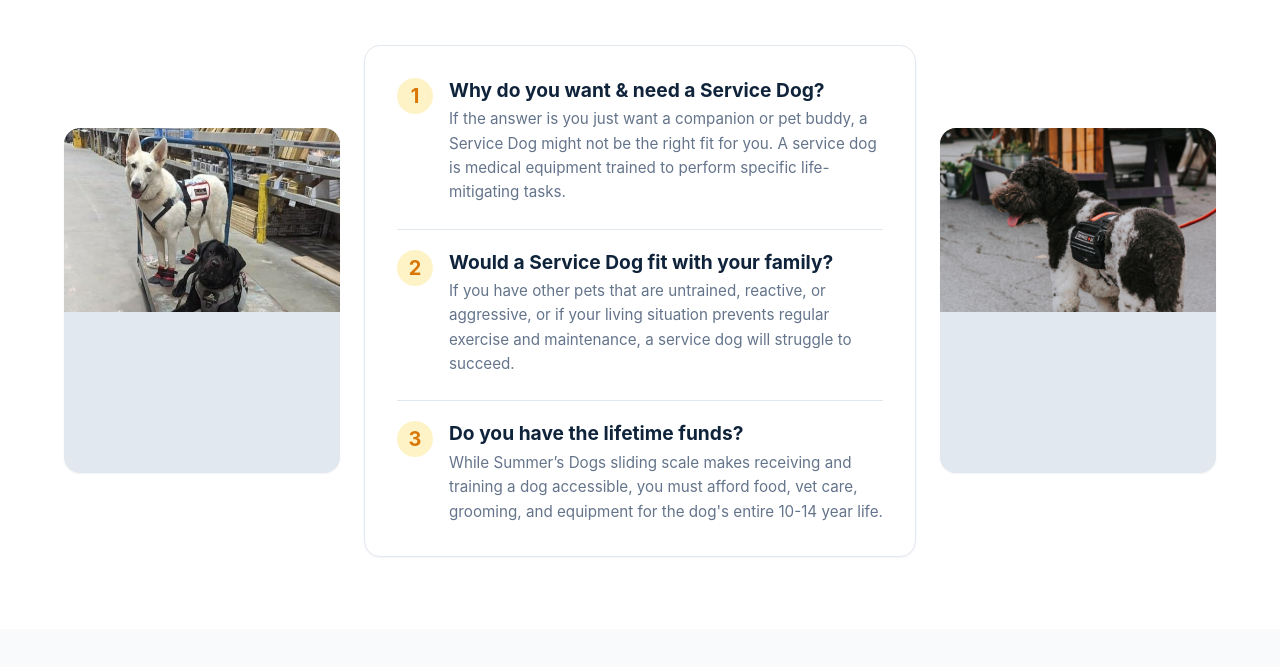
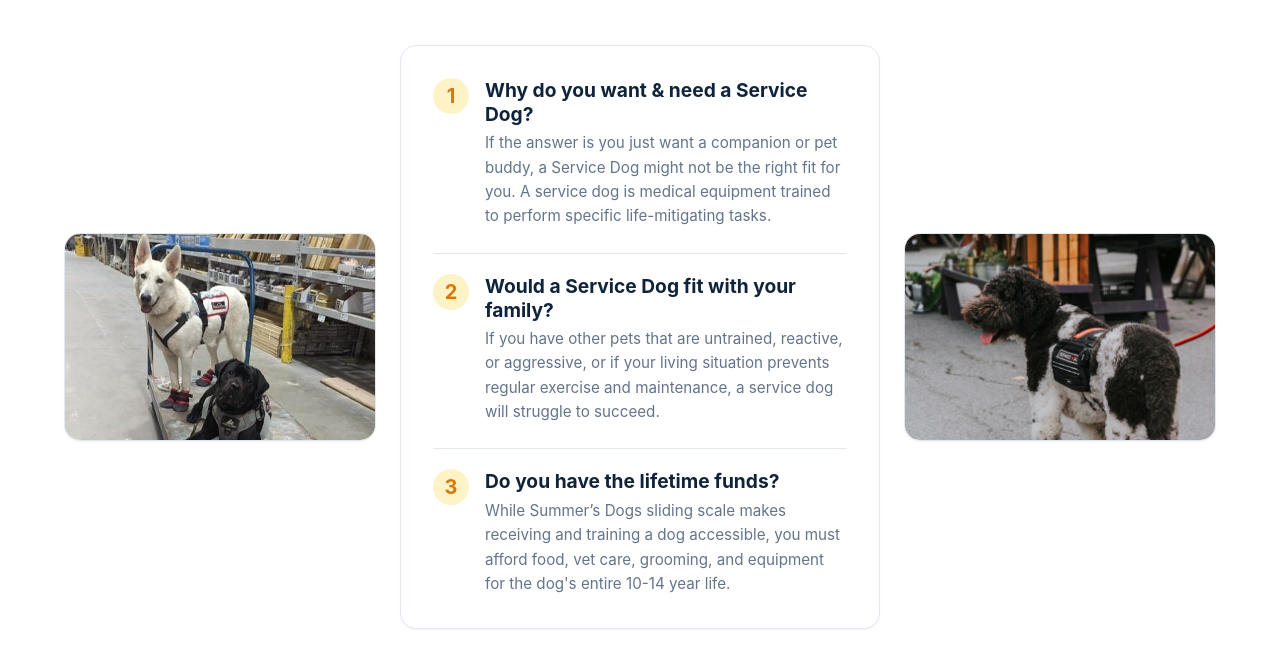
Before and after one commit to DLMorrell/summersdogs, a plain HTML site: page service-dogs.html in a window 1280 px wide. Shown: the part 613-1280 px from the top of the page. Drawn offline with Linux system fonts and the light colour scheme.

Commit message:
updated styling

```diff
--- a/assets/css/style.css
+++ b/assets/css/style.css
@@ -981,19 +981,23 @@ textarea {
   }
 }
 
+/* Flanked Evaluation Layout */
 .evaluation-flanked-layout {
   display: grid;
-  grid-template-columns: 1fr 2fr 1fr;
+  grid-template-columns: 1.3fr 2fr 1.3fr; /* Gives photos 30% more width */
   gap: 1.5rem;
-  align-items: center; /* Keeps photos centered alongside the card instead of stretched tall */
+  align-items: center;
 }
 
 .evaluation-side-img {
   border-radius: var(--radius-lg);
   overflow: hidden;
   box-shadow: var(--shadow-sm);
-  background-color: #e2e8f0;
-  aspect-ratio: 4 / 5; /* Or 1 / 1 (square), showing much more of the photo */
+  background-color: #ffffff;
+  border: 1px solid var(--border-color);
+  display: flex;
+  align-items: center;
+  justify-content: center;
 }
 
 @media (max-width: 992px) {
```
